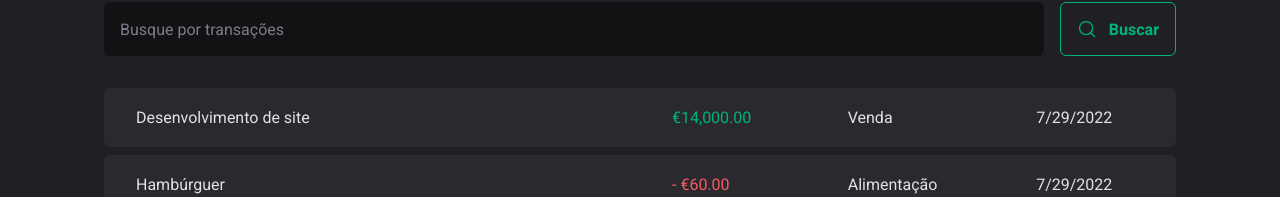
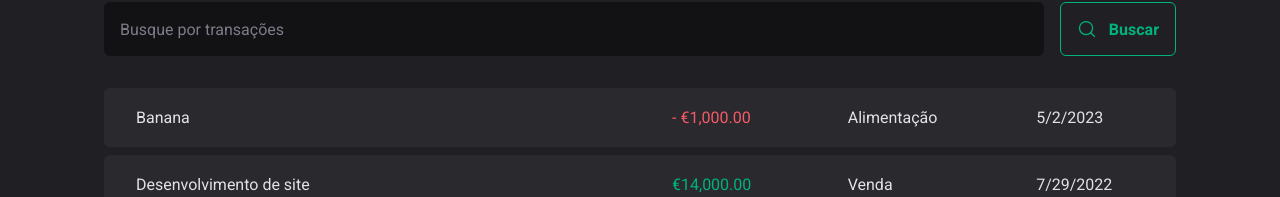
Before and after one commit to catiabarroco/rs-ignite22-proj3, a React (Vite) app: page / in a window 1280 px wide. Shown: the part 437-634 px from the top of the page. Built offline with nearby package versions, Linux system fonts and the light colour scheme; data requests are answered from the project's data file.

Commit message:
add new transaction

```diff
--- a/server.json
+++ b/server.json
@@ -23,6 +23,14 @@
       "category": "Educação",
       "price": 1980,
       "createdAt": "2022-07-29T19:24:44.505Z"
+    },
+    {
+      "description": "Banana",
+      "price": 1000,
+      "category": "Alimentação",
+      "type": "outcome",
+      "createdAt": "2023-05-02T15:35:46.542Z",
+      "id": 4
     }
   ]
 }
--- a/src/components/NewTransactionModal/index.tsx
+++ b/src/components/NewTransactionModal/index.tsx
@@ -1,25 +1,30 @@
 import { zodResolver } from '@hookform/resolvers/zod';
 import * as Dialog from '@radix-ui/react-dialog';
 import { ArrowCircleDown, ArrowCircleUp, X } from "phosphor-react";
+import { useContext } from 'react';
 import { Controller, useForm } from 'react-hook-form';
 import * as z from 'zod';
+import { TransactionsContext } from '../../contexts/TransactionsContext';
 
 import { CloseButton, Content, Overlay, TransactionType, TransactionTypeButton } from './styles';
+
 const newTransactionFormSchema = z.object({
     description: z.string(),
     price: z.number(),
     category: z.string(),
     type: z.enum(['income', 'outcome']),
 });
-
 type NewTransactionFormInputs = z.infer<typeof newTransactionFormSchema>;
 
 export function NewTransactionModal() {
+    const { createTransaction } = useContext(TransactionsContext);
+
     const {
         control,
         register,
         handleSubmit,
-        formState: { isSubmitting }
+        formState: { isSubmitting },
+        reset
     } = useForm<NewTransactionFormInputs>({
         resolver: zodResolver(newTransactionFormSchema),
         defaultValues: {
@@ -28,9 +33,18 @@
     })
 
     async function handleCreateNewTransaction(data: NewTransactionFormInputs) {
-        await new Promise(resolve => setTimeout(resolve, 2000));
-        console.log(data);
+        const { description, price, category, type } = data;
+
+        await createTransaction({
+            description,
+            price,
+            category,
+            type,
+        });
+
+        reset();
     }
+
     return (
         <Dialog.Portal>
             <Overlay />
@@ -58,7 +72,6 @@
                         required
                         {...register('category')}
                     />
-
                     <Controller
                         control={control}
                         name="type"
@@ -80,7 +93,6 @@
                             )
                         }}
                     />
-
                     <button type="submit" disabled={isSubmitting}>
                         Cadastrar
                     </button>
--- a/src/contexts/TransactionsContext.tsx
+++ b/src/contexts/TransactionsContext.tsx
@@ -1,6 +1,5 @@
 import { createContext, ReactNode, useEffect, useState } from 'react';
 import { api } from '../lib/axios';
-
 interface Transaction {
     id: number;
     description: string;
@@ -9,20 +8,31 @@
     category: string;
     createdAt: string;
 }
+
+interface CreateTransactionInput {
+    description: string;
+    price: number;
+    category: string;
+    type: 'income' | 'outcome';
+}
+
 interface TransactionContextType {
     transactions: Transaction[];
     fetchTransactions: (query?: string) => Promise<void>;
+    createTransaction: (data: CreateTransactionInput) => Promise<void>;
 }
+
 interface TransactionsProviderProps {
     children: ReactNode
 }
 export const TransactionsContext = createContext({} as TransactionContextType);
 export function TransactionsProvider({ children }: TransactionsProviderProps) {
     const [transactions, setTransactions] = useState<Transaction[]>([]);
-
     async function fetchTransactions(query?: string) {
         const response = await api.get('transactions', {
             params: {
+                _sort: 'createdAt',
+                _order: 'desc',
                 q: query,
             }
         })
@@ -30,13 +40,29 @@
         setTransactions(response.data)
     }
 
+    async function createTransaction(data: CreateTransactionInput) {
+        const { description, price, category, type } = data;
+
+        const response = await api.post('transactions', {
+            description,
+            price,
+            category,
+            type,
+            createdAt: new Date(),
+        });
+
+        setTransactions(state => [response.data, ...state])
+    }
+
     useEffect(() => {
         fetchTransactions()
     }, []);
+
     return (
         <TransactionsContext.Provider value={{
             transactions,
-            fetchTransactions
+            fetchTransactions,
+            createTransaction
         }}>
             {children}
         </TransactionsContext.Provider>
```
